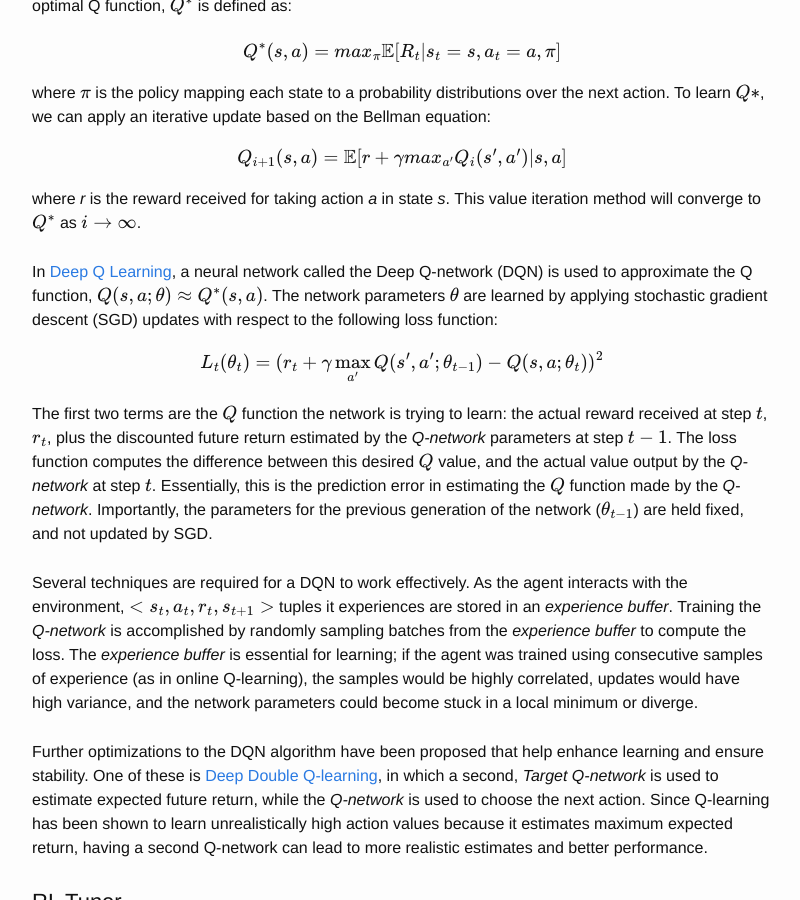
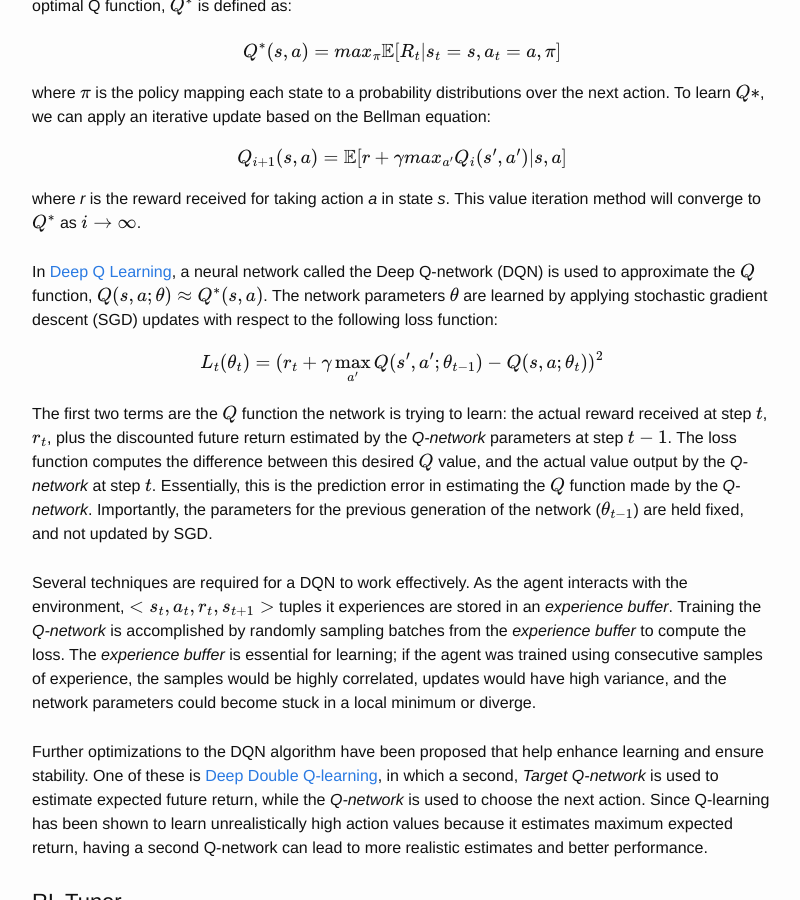
Before and after one commit to notfuchsia/notfuchsia.github.io, a Jekyll site: the page built from _posts/2016-10-10-natasha.markdown, in a window 1280 px wide and 900 px high, scrolled down 2473 px. Shown: the whole window, without its empty margins (238-1038 px from the left). Built offline with Jekyll 4.4.1, drawn with Linux system fonts in a browser that asks for light colours; formulas are drawn with MathJax 3.

Commit message:
more math clarifications

```diff
--- a/_posts/2016-10-10-natasha.markdown
+++ b/_posts/2016-10-10-natasha.markdown
@@ -50,7 +50,7 @@
 \end{align}
 where *r* is the reward received for taking action *a* in state *s*. This value iteration method will converge to $$Q^*$$ as $$i \rightarrow \infty$$.
 
-In [Deep Q Learning][dqn], a neural network called the Deep Q-network (DQN) is used to approximate the Q function, $$Q(s, a; \theta) \approx Q^*(s, a)$$. The network parameters $$\theta$$ are learned by applying stochastic gradient descent (SGD) updates with respect to the following loss function:
+In [Deep Q Learning][dqn], a neural network called the Deep Q-network (DQN) is used to approximate the $$Q$$ function, $$Q(s, a; \theta) \approx Q^*(s, a)$$. The network parameters $$\theta$$ are learned by applying stochastic gradient descent (SGD) updates with respect to the following loss function:
 \begin{align}
 \label{eq:qloss}
 L_t(\theta_t) = (r_t + \gamma \max_{a'}Q(s',a';\theta_{t-1}) - Q(s,a;\theta_t))^2
@@ -59,7 +59,7 @@
 
 <!--While interacting with the environment, the $$Q$$-learning agent typically follows an $$\epsilon$$-greedy policy. This means that it will greedily choose the action with the highest Q value with probability $$1-\epsilon$$, and choose a random action with probability $$\epsilon$$. This off-policy learning method ensures a reasonably trade-off between exploration of the action space, and exploitation of the most efficient strategies learned so far. -->
 
-Several techniques are required for a DQN to work effectively. As the agent interacts with the environment, $$<s_t,a_t,r_t,s_{t+1}>$$ tuples it experiences are stored in an *experience buffer*. Training the *Q-network* is accomplished by randomly sampling batches from the *experience buffer* to compute the loss. The *experience buffer* is essential for learning; if the agent was trained using consecutive samples of experience (as in online Q-learning), the samples would be highly correlated, updates would have high variance, and the network parameters could become stuck in a local minimum or diverge.
+Several techniques are required for a DQN to work effectively. As the agent interacts with the environment, $$<s_t,a_t,r_t,s_{t+1}>$$ tuples it experiences are stored in an *experience buffer*. Training the *Q-network* is accomplished by randomly sampling batches from the *experience buffer* to compute the loss. The *experience buffer* is essential for learning; if the agent was trained using consecutive samples of experience, the samples would be highly correlated, updates would have high variance, and the network parameters could become stuck in a local minimum or diverge.
 
 Further optimizations to the DQN algorithm have been proposed that help enhance learning and ensure stability. One of these is [Deep Double Q-learning][dqqn], in which a second, *Target Q-network* is used to estimate expected future return, while the *Q-network* is used to choose the next action. Since Q-learning has been shown to learn unrealistically high action values because it estimates maximum expected return, having a second Q-network can lead to more realistic estimates and better performance.
 
```
